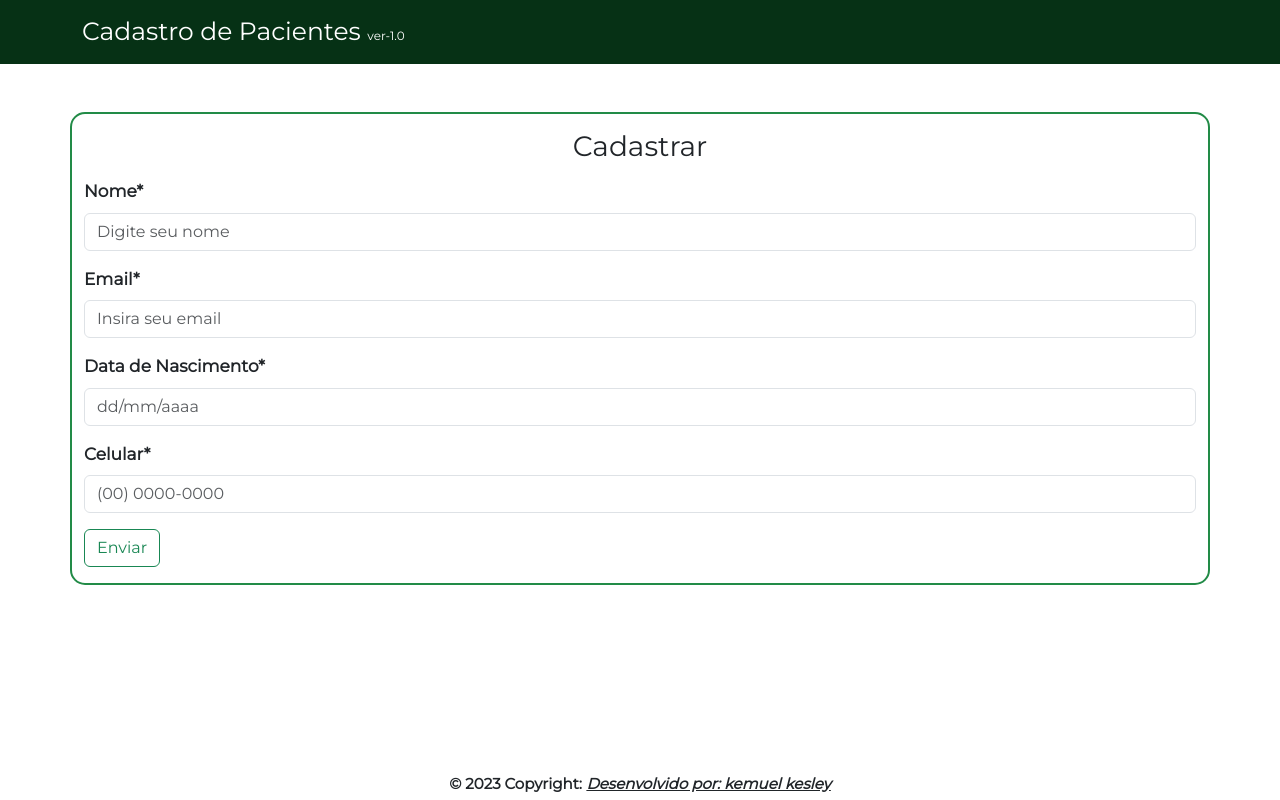
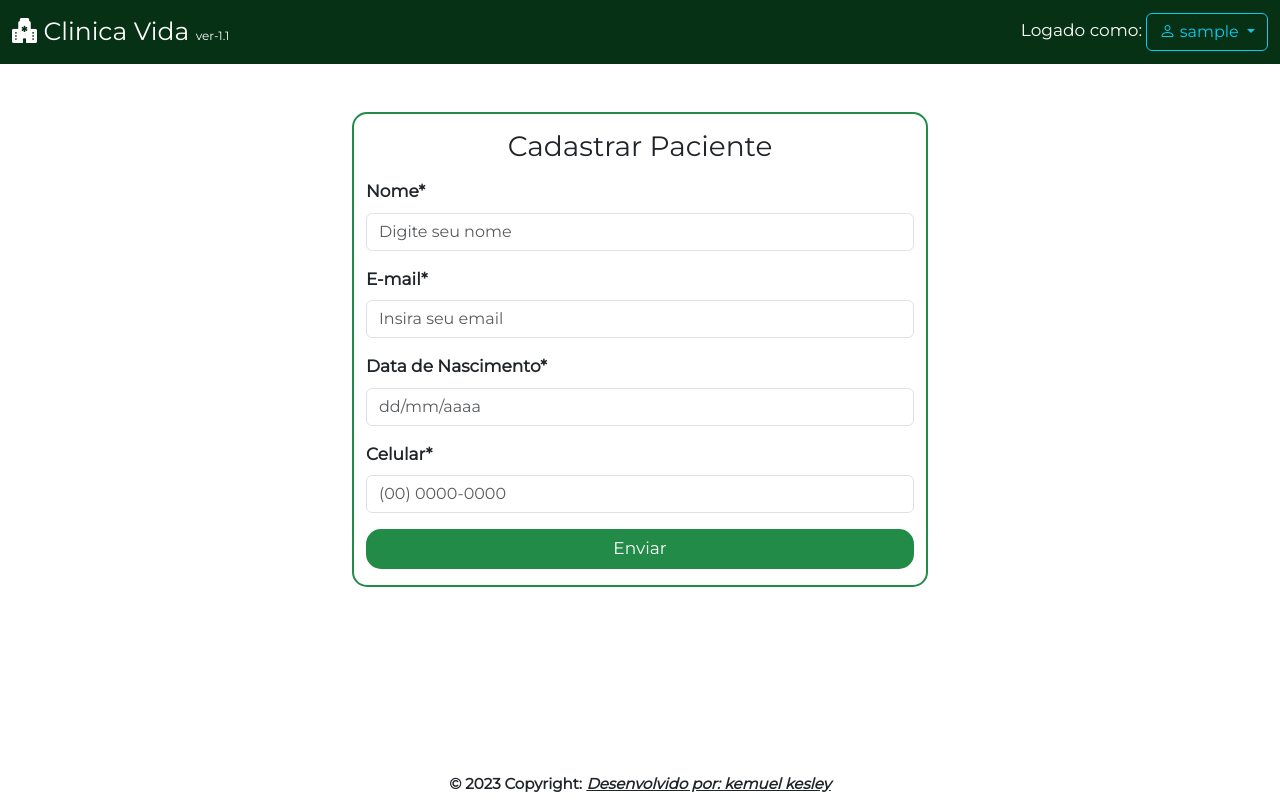
Before and after one commit to kemuelkesley/cadastro-pacientes, a Django app: page /contato_form/ in a window 1280 px wide. Run offline with Django 4.2, Linux system fonts and the light colour scheme; the visitor is signed in with stand-in values (Sample User, id 1); some libraries are stand-ins or nearby versions.

Commit message:
Foi ajustado a tela de navbar para fornecer o mesmo layout para todas as outras telas. Foi diminuido o tamanho da largura das telas de cadastros

```diff
--- a/clinica/forms.py
+++ b/clinica/forms.py
@@ -21,7 +21,7 @@ class ContatoForm(forms.ModelForm):
     )
 
     email = forms.EmailField(
-        label='Email',
+        label='E-mail',
         max_length=50,
         required=True,
         widget=forms.TextInput(attrs={'class': 'form-control custom-input', 'placeholder': 'Insira seu email'}),
--- a/setup/static/assets/css/formulario.css
+++ b/setup/static/assets/css/formulario.css
@@ -4,6 +4,25 @@ label {
 
 .contorno__form {
     width: 30%;
+    border-color: #228b47;
+    border-style: solid;
+    border-width: 2px;
+    border-radius: 15px;
+    margin-top: 5rem;
+}
+
+
+.contorno__form__geral {
+    width: 45%;
+    border-color: #228b47;
+    border-style: solid;
+    border-width: 2px;
+    border-radius: 15px;
+    margin-top: 5rem;
+}
+
+.contorno__form__exclusao {
+    width: 35%;
     border-color: #228b47;
     border-style: solid;
     border-width: 2px;
--- a/setup/static/assets/css/tabela.css
+++ b/setup/static/assets/css/tabela.css
@@ -4,5 +4,4 @@
     border-style: solid;
     border-width: 2px;
     border-radius: 15px;
-
 }
--- a/setup/static/assets/css/tela_login.css
+++ b/setup/static/assets/css/tela_login.css
@@ -18,7 +18,8 @@ body {
     border-radius: 8px;
     box-shadow: 0 0 10px rgba(0, 0, 0, 0.1);
     text-align: center;
-    width: 300px;
+    width: 450px;
+    height: 350px;
 }
 
 .login-form h1 {
--- a/templates/clinica/contato_form.html
+++ b/templates/clinica/contato_form.html
@@ -13,38 +13,28 @@
 
     <script src="{% static 'js/mascaras.js' %}"></script>
 
-    <!-- google fonts -->
-    <link rel="preconnect" href="https://fonts.googleapis.com">
-    <link rel="preconnect" href="https://fonts.gstatic.com" crossorigin>
-    <link href="https://fonts.googleapis.com/css2?family=Krona+One&family=Montserrat&display=swap" rel="stylesheet">
-
+    {% include "partials/fontes.html" %}
 
     <!--CSS-->
     <link rel="stylesheet" href="{% static 'assets/css/tabela.css' %}">
     <link rel="stylesheet" href="{% static 'assets/css/inputs.css' %}">
-    <link rel="stylesheet" href="{% static 'assets/css/fontes.css' %}">
-    <link rel="stylesheet" href="{% static 'assets/css/fontes.css' %}">
     <link rel="stylesheet" href="{% static 'assets/css/formulario.css' %}">
 
 
 </head>
 <body>
 
-    <nav class="navbar" style="background-color: #063115;">
-        <div class="container">
-          <a href="{% url 'clinica_list' %}" class="navbar-brand" style="font-size: 25px; color: white;">Cadastro de Pacientes <span style="font-size: 12px;">ver-1.0</span></a>
-        </div>
-    </nav>
+    {% include "partials/navbar.html" %}
 
 
-    <main class="container mt-5 contorno_table">
-        <h3 class="mt-3 text-center">Cadastrar</h3>
+    <main class="container mt-5 contorno__form__geral">
+        <h3 class="mt-3 text-center">Cadastrar Paciente</h3>
         <form class="mt-3" method="POST">
             {% csrf_token %}
             {% load crispy_forms_tags %}
             {{ form | crispy }}
 
-            <button class="btn btn-outline-success mb-3">Enviar</button>
+            <button class="button__form mb-3">Enviar</button>
         </form>
     </main>
 
--- a/templates/login/login.html
+++ b/templates/login/login.html
@@ -9,7 +9,7 @@
 <body>
 
     <div class="login-container">
-        <form class="login-form" action="#" method="POST">
+        <form class="login-form" action="#" method="POST" autocomplete="off">
             {% csrf_token %}
             <h1>Login</h1>
             <div class="form-group">
--- /dev/null
+++ b/templates/partials/fontes.html
@@ -0,0 +1,13 @@
+{% load static %}
+
+<!-- icons -->
+<link rel="stylesheet" href="https://cdn.jsdelivr.net/npm/bootstrap-icons@1.11.2/font/bootstrap-icons.min.css">
+
+<!-- google fonts -->
+<link rel="preconnect" href="https://fonts.googleapis.com">
+<link rel="preconnect" href="https://fonts.gstatic.com" crossorigin>
+<link href="https://fonts.googleapis.com/css2?family=Krona+One&family=Montserrat&display=swap" rel="stylesheet">
+
+
+<!--CSS-->
+<link rel="stylesheet" href="{% static 'assets/css/fontes.css' %}">
--- /dev/null
+++ b/templates/partials/navbar.html
@@ -0,0 +1,22 @@
+{% load static %}
+<nav class="navbar navbar-expand-lg" style="background-color: #063115; color: white;">
+    <div class="container-fluid">
+        <a href="{% url 'clinica_list' %}" class="navbar-brand" style="font-size: 25px; color: white;">
+            <i class="bi bi-hospital-fill"></i> Clinica Vida <span style="font-size: 12px;">ver-1.1</span>
+        </a>
+
+        {% if user.is_authenticated %}
+            <div class="ml-auto">
+                <div class="dropdown">
+                    <span>Logado como:</span>
+                    <button class="btn btn-outline-info dropdown-toggle" type="button" data-bs-toggle="dropdown" aria-expanded="false">
+                        <i class="bi bi-person"></i> {{ user.username }}
+                    </button>
+                    <ul class="dropdown-menu dropdown-menu-end">
+                        <li><a class="dropdown-item" href="{% url 'deslogar_usuario' %}">Sair</a></li>
+                    </ul>
+                </div>
+            </div>
+        {% endif %}
+    </div>
+</nav>
```
Also changed, not shown: templates/clinica/clinica_list.html (+3 -55 lines), templates/clinica/confirmar_exclusao_contato.html (+8 -18 lines), templates/clinica/editar_contato.html (+5 -17 lines), templates/login/cadastro.html (+20 -1 lines).
